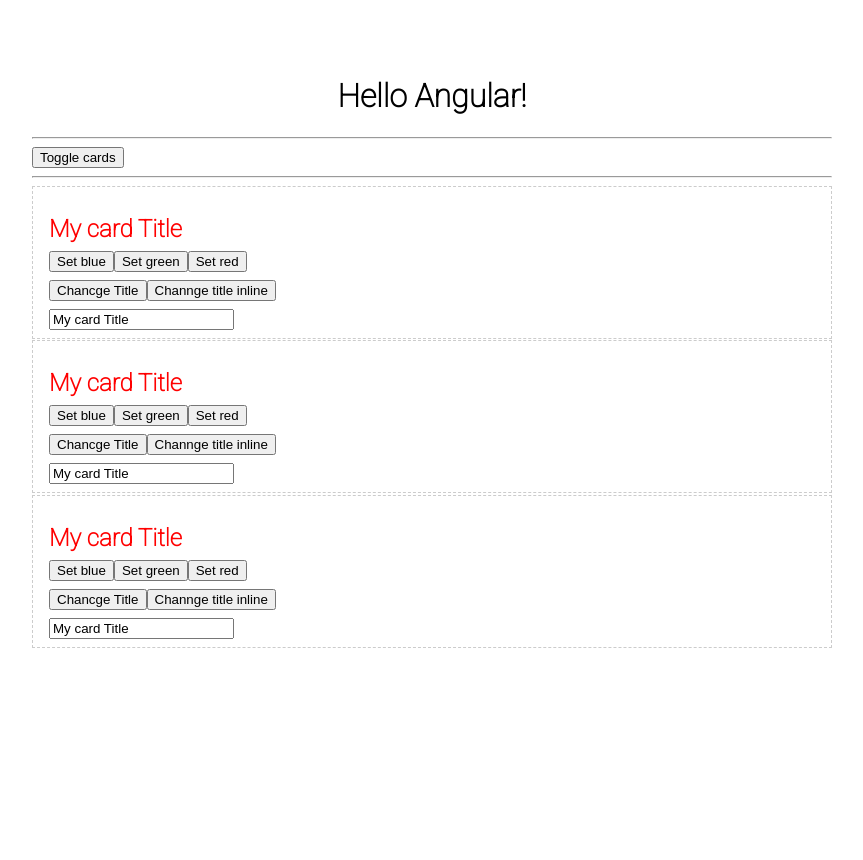
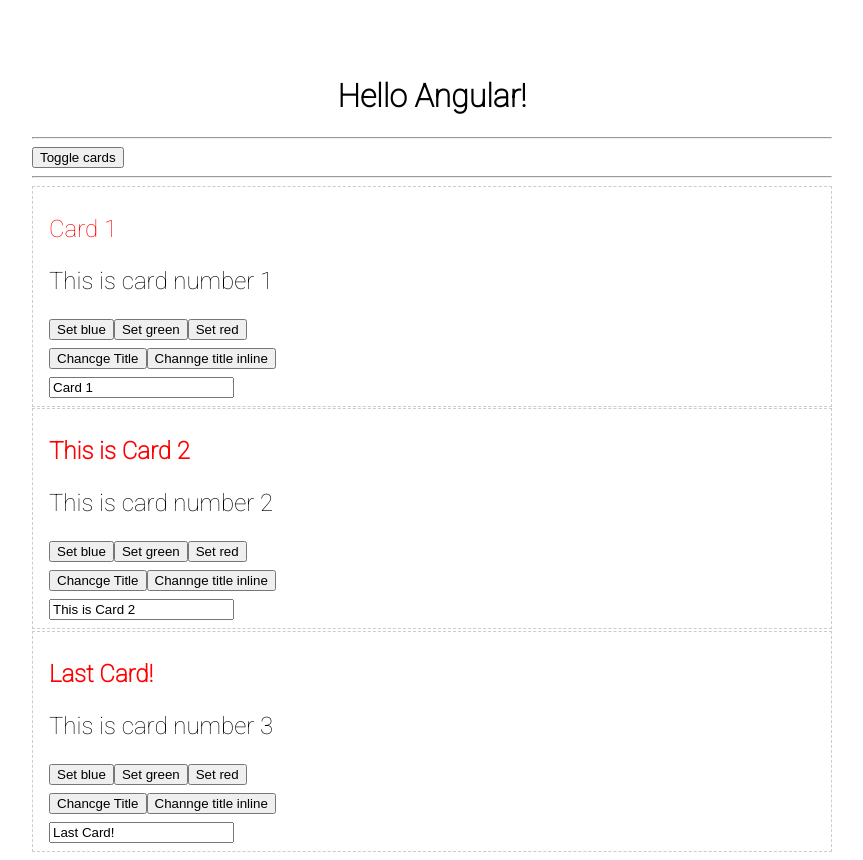
Before and after one commit to yushachkov01/angular_start, an Angular app: page / in a window 1280 px wide. Shown: the whole page, without its empty margins (208-1071 px from the left). Before the commit the page ends 800 px from the top, so only its background shows below. Built offline with nearby package versions, Linux system fonts and the light colour scheme.

Commit message:
Директива, которая позволяет работать с коллекцией элементов

```diff
--- a/src/app/app.component.html
+++ b/src/app/app.component.html
@@ -4,12 +4,12 @@
   <hr>
   <button (click)="toogleCards()">Toggle cards</button>
   <hr>
-
-  <!-- <app-form></app-form> -->
-  <div *ngIf="toogle; else noCards!">
-    <app-card></app-card>
-    <app-card></app-card>
-    <app-card></app-card>
+<!-- Звездочка нужна для того, чтобы показать, о текущая директива меняет HTML документ -->
+  <div *ngIf="toogle; else noCards">
+  <app-card
+  *ngFor="let iterCard of cards"
+  [card]="iterCard"
+  ></app-card>
   </div>
   <ng-template #noCards>
     <p>Cards are hidden!</p>
--- a/src/app/app.component.ts
+++ b/src/app/app.component.ts
@@ -1,4 +1,10 @@
 import { Component } from '@angular/core';
+
+export interface Card {
+  title: string
+  text: string
+}
+
 
 @Component({
   selector: 'app-root',
@@ -8,6 +14,12 @@ import { Component } from '@angular/core';
 export class AppComponent {
   toogle = true
 
+  cards: Card[] = [
+    {title: 'Card 1', text:'This is card number 1'},
+    {title: 'This is Card 2', text:'This is card number 2'},
+    {title: 'Last Card!', text:'This is card number 3'}
+  ]
+
   toogleCards(){
     this.toogle = !this.toogle
   }
--- a/src/app/card/card.component.html
+++ b/src/app/card/card.component.html
@@ -1,16 +1,22 @@
 <div class="card">
   <!-- C помощью  FormsModule устанавливаем цвет текста синим, если длина title будет больше 5 символов в противном случае красный, также регулируем ширину шрифта-->
   <h2 [ngStyle]="{
-    color: title.length < 5 ? 'blue' : 'red',
-    fontWeight: title.length < 7 ? 'normal' : 'bold'
+    color: card.title.length < 5 ? 'blue' : 'red',
+    fontWeight: card.title.length < 7 ? 'normal' : 'bold'
 
-  }">{{title}}</h2>
+  }">{{card.title}}</h2>
 
   <!-- <p class="text" [ngClass]="{
     blue: textColor === 'blue',
     green: textColor === 'green',
     red: textColor ===   'red'
 }">{{text}}</p> -->
+
+  <p class="text" [ngClass]="{
+    blue: textColor === 'blue',
+    green: textColor === 'green',
+    red: textColor ===   'red'
+}">{{card.text}}</p>
 
   <div class="buttons">
     <button (click)="textColor = 'blue'">Set blue</button>
@@ -21,13 +27,13 @@
 
   <div class="buttons">
     <button (click)="changeTitle()">Chancge Title</button>
-    <button (click)="title = 'Inline title'">Channge title inline </button>
+    <button (click)="card.title = 'Inline title'">Channge title inline </button>
   </div>
 
   <!-- <div>
     <input type="text" (input)="inputHandler($event)" [value]="title">
   </div> -->
   <div>
-    <input type="text" [(ngModel)]="title" (ngModelChange)="changeHandler()" >
+    <input type="text" [(ngModel)]="card.title" (ngModelChange)="changeHandler()" >
   </div>
 </div>
--- a/src/app/card/card.component.ts
+++ b/src/app/card/card.component.ts
@@ -1,4 +1,5 @@
-import { Component, OnInit } from '@angular/core'; //Импортирую что-то из angular/core'
+import { Component, Input, OnInit } from '@angular/core'; //Импортирую что-то из angular/core'
+import { Card } from '../app.component';
 
 @Component({
     selector: 'app-card',//создаем selector с app, чтобы мы могли различать где наши компоненты, а где чужие, спросить что такое селектор
@@ -6,6 +7,9 @@ import { Component, OnInit } from '@angular/core'; //Импортирую что
     styleUrls: ['./card.component.scss'],
 })
 export class CardComponent implements OnInit {
+
+    @Input() card: Card;
+
     title = 'My card Title'
     text: string = 'My sample text'
 
@@ -16,7 +20,7 @@ export class CardComponent implements OnInit {
     ngOnInit() { }
 
     changeTitle() {
-        this.title = 'Title has been changed!'
+        this.card.title = 'Title has been changed!'
     }
 
     //Добавляем поле из card.component(строчка 11 ) создаем инпут и передаем в него какой-то event, а также вписываем в поле title наш value
--- a/tsconfig.json
+++ b/tsconfig.json
@@ -27,6 +27,7 @@
     "enableI18nLegacyMessageIdFormat": false,
     "strictInjectionParameters": true,
     "strictInputAccessModifiers": true,
+    "strictPropertyInitialization": false,
     "strictTemplates": true
   }
 }
```
